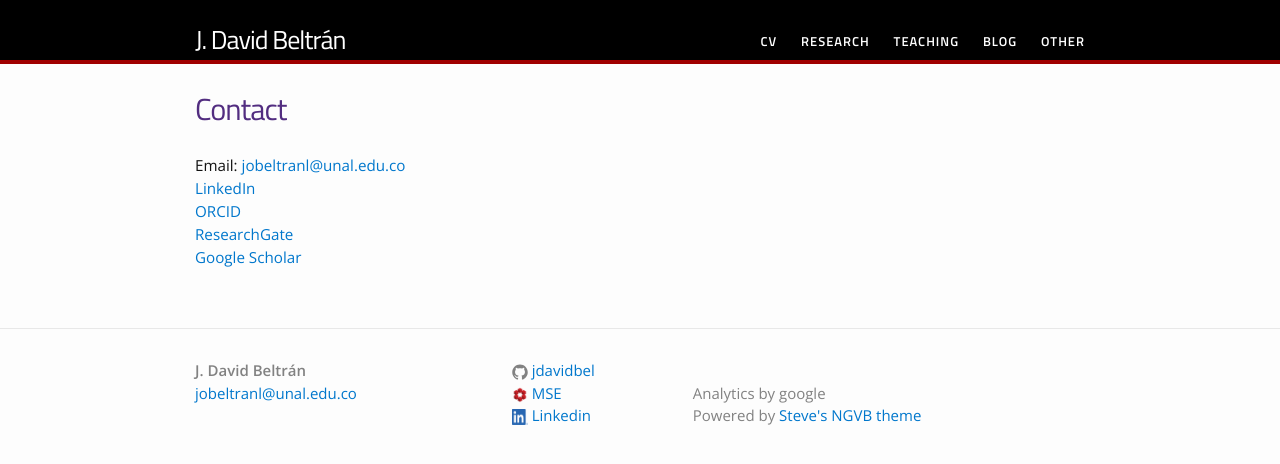
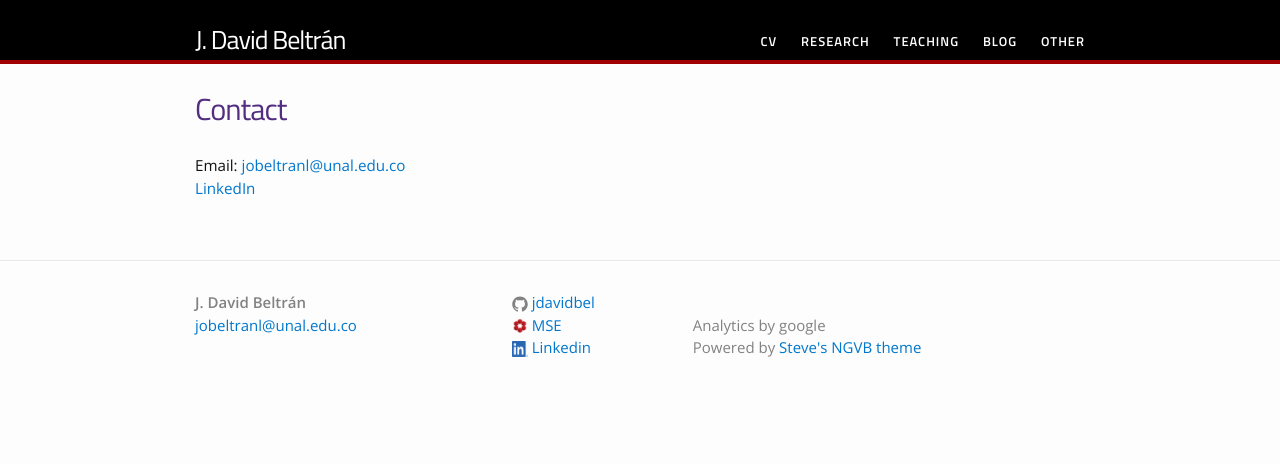
Before and after one commit to jdavidbel/jdavidbel.github.io, a Jekyll site: the page built from contact.md, in a window 1280 px wide. Shown: the top 464 px of the page. Built offline with Jekyll 4.4.1, drawn with Linux system fonts in a browser that asks for light colours.

Commit message:
contact information deleted

```diff
--- a/contact.md
+++ b/contact.md
@@ -5,10 +5,4 @@ permalink: /contact/
 ---
 Email: [jobeltranl@unal.edu.co](mailto:jobeltranl@unal.edu.co)
 <br />
-[LinkedIn](https://linkedin.com/aleguizamonr)
-<br />
-[ORCID](https://orcid.org/0000-0002-4718-0825)
-<br />
-[ResearchGate](https://www.researchgate.net/profile/Alexander_Leguizamon_Robayo)
-<br />
-[Google Scholar](https://scholar.google.com/citations?hl=en&authuser=1&user=viSxnOAAAAAJ)
+[LinkedIn](https://www.linkedin.com/in/jos%C3%A9-david-beltr%C3%A1n-lizarazo-3bb2a41b2/)
```
